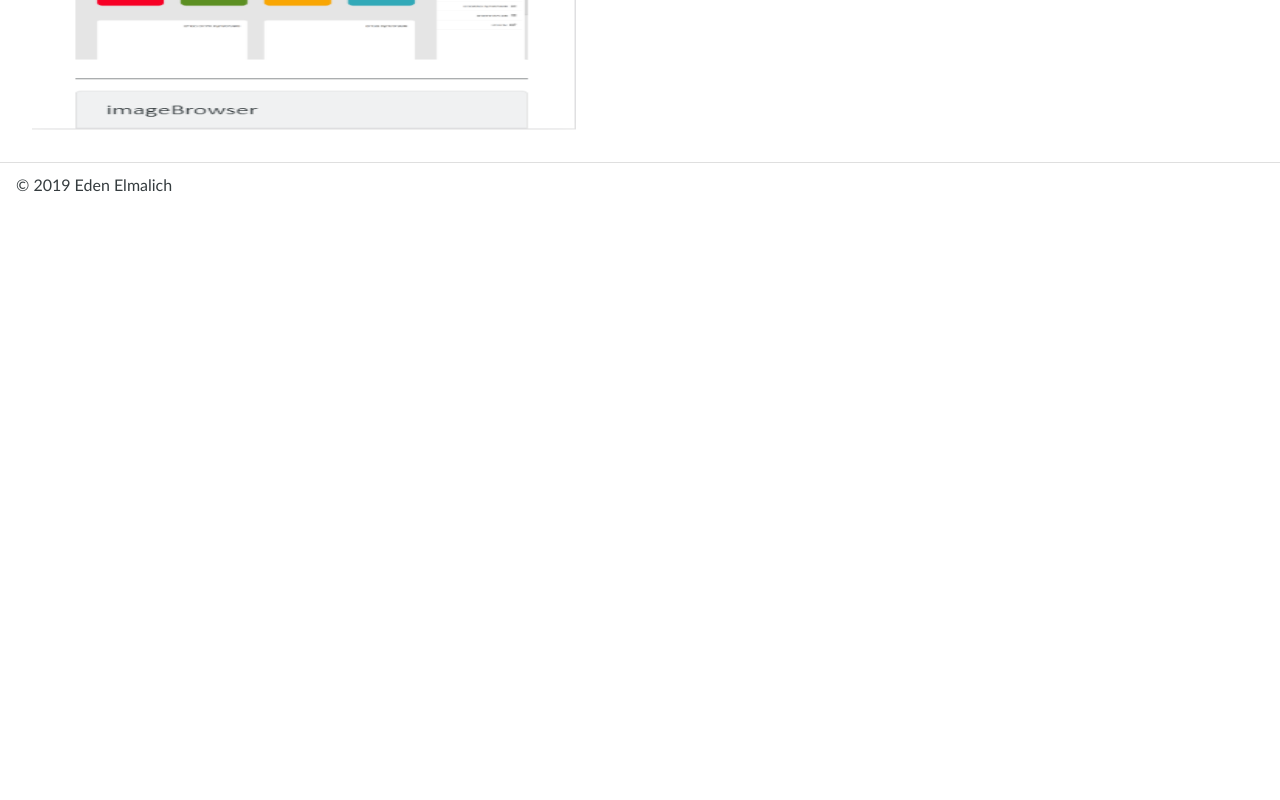
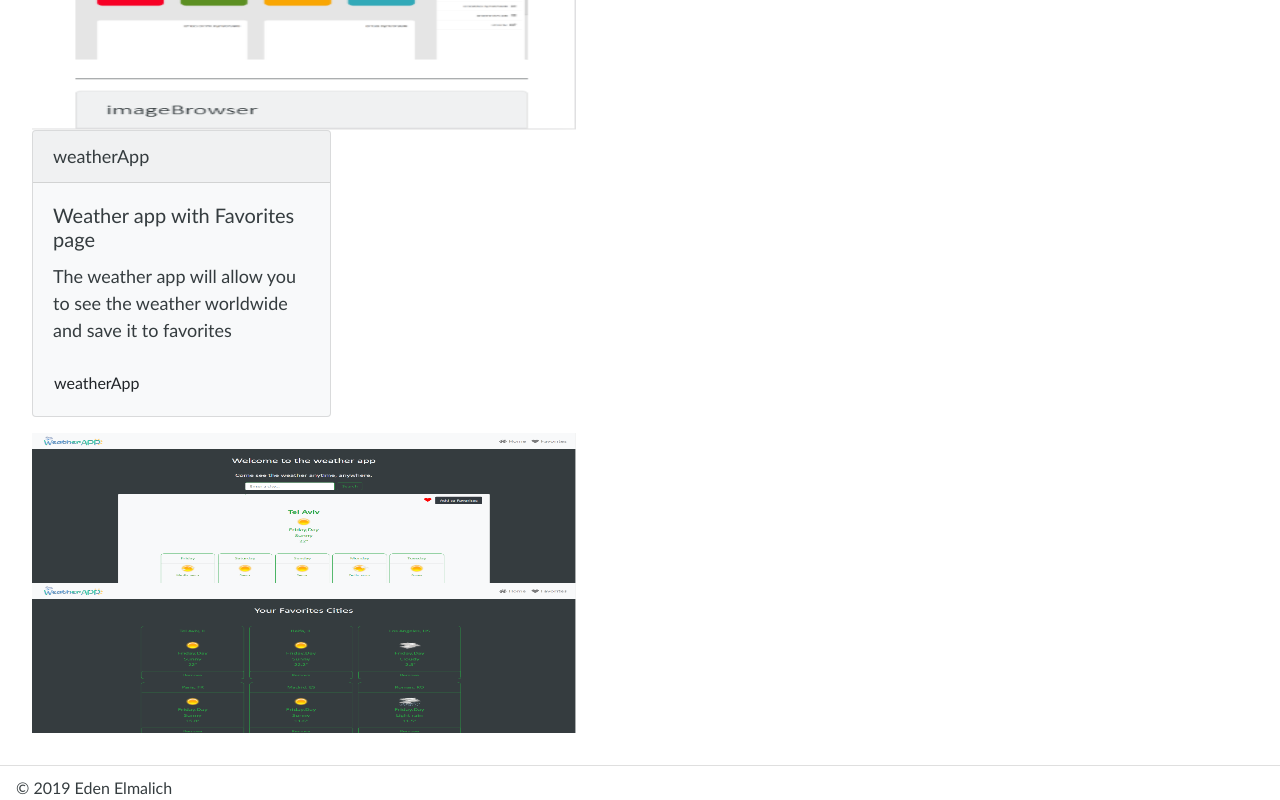
Before and after one commit to edenelmalich/Eden-Portfolio, a React (Create React App) app: page /Projects in a window 1280 px wide. Shown: the part 2414-3214 px from the top of the page. Before the commit the page ends 2611 px from the top, so only its background shows below. Built offline with nearby package versions, Linux system fonts and the light colour scheme.

Commit message:
initial commit

```diff
--- a/src/components/Github.js
+++ b/src/components/Github.js
@@ -56,6 +56,18 @@ const Github = () => {
                     }
                   >
                     Portfolio
+                  </Button>
+                </Card.Text>
+                <Card.Text>
+                  <Button
+                    variant='light'
+                    onClick={() =>
+                      onClick(
+                        'https://github.com/edenelmalich/Eden-Elmalich-17-11-2019'
+                      )
+                    }
+                  >
+                    weatherApp
                   </Button>
                 </Card.Text>
               </Card.Body>
--- a/src/components/Projects.js
+++ b/src/components/Projects.js
@@ -5,6 +5,8 @@ import '../Css/Portfolio.css';
 import maxfit from '../images/maxfit.png';
 import portfolio from '../images/portfolio.png';
 import MobilePortfolio from '../images/MobilePortfolio.png';
+import weatherapp from '../images/weatherapp.png';
+import FavoritesPage from '../images/FavoritesPage.png';
 import { Card, Button } from 'react-bootstrap';
 import imagebrowser from '../images/imagebrowser.png';
 
@@ -142,7 +144,44 @@ const Projects = () => {
                 <img
                   src={MobilePortfolio}
                   className='Mobile-PortfolioImage'
-                  alt='Maxfit Project'
+                  alt='portfolio Project'
+                />
+              </div>
+              <Card bg='light' className='Card-width'>
+                <Card.Header>weatherApp</Card.Header>
+                <Card.Body>
+                  <Card.Title>Weather app with Favorites page</Card.Title>
+                  <Card.Text>
+                    The weather app will allow you to see the weather worldwide
+                    and save it to favorites
+                  </Card.Text>
+                  <Card.Text>
+                    <Button
+                      variant='light'
+                      onClick={() =>
+                        openWindow(
+                          'https://weather-app-eden-elmalich.herokuapp.com/'
+                        )
+                      }
+                    >
+                      weatherApp
+                    </Button>
+                  </Card.Text>
+                </Card.Body>
+              </Card>
+              <div className='Main-Padding'></div>
+              <div className='Mobile-box'>
+                <img
+                  src={weatherapp}
+                  className='imageMobile'
+                  alt='weatherApp Project'
+                />
+              </div>
+              <div className='Mobile-box'>
+                <img
+                  src={FavoritesPage}
+                  className='imageMobile'
+                  alt='weatherApp Project'
                 />
               </div>
             </div>
```
Also changed, not shown: src/images/FavoritesPage.png (added), src/images/weatherapp.png (added).
